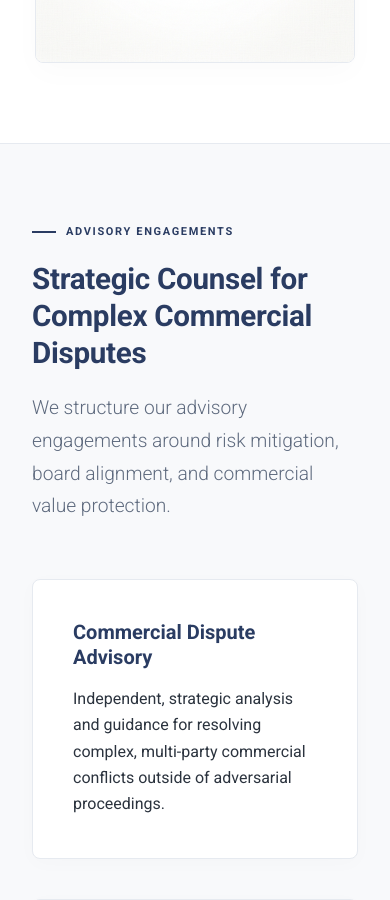
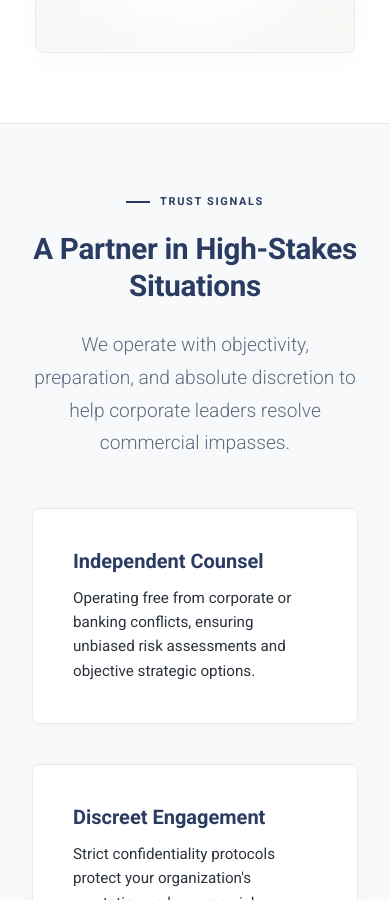
Before and after one commit to Rama-Roshinee06/na, a React (Vite) app in the folder frontend/: page / in a window 390 px wide. Shown: the part 1100-2000 px from the top of the page. Built offline with nearby package versions, Linux system fonts and the light colour scheme.

Commit message:
Initial commit

```diff
--- a/frontend/src/data/content.js
+++ b/frontend/src/data/content.js
@@ -21,8 +21,8 @@ export const founder = {
   tagline:
     "Strategic Negotiation Advisor | Commercial Resolution Specialist | Executive Decision Support",
   bio: [
-    "Shrivatsan Balagopal serves as a trusted advisor to executives, founders, and boards navigating commercially significant negotiations, institutional challenges, and complex stakeholder disputes.",
-    "With extensive experience across banking, insurance, telecommunications, and highly regulated business environments, he provides objective decision support and strategic negotiation expertise to resolve complex matters before they escalate to litigation.",
+    "Shrivatsan Balagopal serves as a trusted strategic advisor to corporate leaders, boards, and general counsel facing complex commercial challenges, high-value disputes, and institutional deadlocks.",
+    "Drawing on extensive experience across banking, insurance, telecommunications, and highly regulated environments, he provides objective decision support and strategic negotiation expertise to resolve complex matters before they escalate to litigation.",
     "His work focuses on high-value commercial claims, post-lending obligations, regulatory interactions, and restructuring negotiations where disciplined strategy, structured preparation, and commercial objectivity are critical."
   ],
   philosophy:
@@ -37,11 +37,11 @@ export const brand = {
 };
 
 export const hero = {
-  headline: "Resolving Complex Commercial Disputes Before Litigation",
+  headline: "We Help Executives Resolve Commercial Disputes Before They Become Litigation",
   body:
     "Neutral Advisory provides independent strategic negotiation and decision support for corporate executives, boards, and general counsel facing high-stakes institutional disputes and commercial conflicts.",
   primaryCta: "Schedule a Confidential Consultation",
-  secondaryCta: "Learn Our Approach"
+  secondaryCta: "View Our Approach"
 };
 
 export const pillars = [
@@ -61,11 +61,8 @@ export const pillars = [
 
 export const philosophy = {
   eyebrow: "Our Philosophy",
-  headline: "Objective Thinking Creates Better Commercial Outcomes.",
-  body: [
-    "Commercial negotiations often become difficult not because solutions are unavailable, but because stakeholders become entrenched in positions rather than interests.",
-    "Neutral Advisory helps organizations negotiate with clarity, structure, and commercial discipline — enabling informed decisions that preserve business value and support sustainable outcomes."
-  ]
+  headline: "Discipline, Preparation, and Objectivity",
+  body: "We believe that successful negotiations are built on facts, preparation, and disciplined commercial thinking — not confrontation. Our approach emphasizes objectivity, structured preparation weeks before the first meeting, and analyzing underlying business interests rather than entrenched legal positions. This methodology enables executive leaders to make informed decisions that protect corporate value and preserve critical relationships."
 };
 
 export const whenToEngage = [
@@ -103,51 +100,43 @@ export const processSteps = {
   steps: [
     {
       step: "01",
-      title: "Understand the Situation",
-      body: "We conduct a rapid, confidential assessment of the dispute, mapping the history, key stakeholders, and institutional context."
+      title: "Understand",
+      body: "We conduct a rapid, confidential assessment of the dispute context, historical relationships, and stakeholder positions."
     },
     {
       step: "02",
-      title: "Analyze Interests & Risks",
-      body: "We look beyond formal legal positions to identify the underlying commercial interests, financial exposures, and operational risks of all parties."
+      title: "Assess",
+      body: "We analyze the underlying commercial interests, financial exposures, and operational risks of all involved parties."
     },
     {
       step: "03",
-      title: "Develop Executive Strategy",
-      body: "We formulate a structured negotiation strategy, including leverage analysis, messaging frameworks, and decision-support modeling for leadership."
+      title: "Strategize",
+      body: "We formulate a structured negotiation strategy, including scenario modeling, leverage analysis, and messaging frameworks."
     },
     {
       step: "04",
-      title: "Support Resolution",
-      body: "We advise executives throughout the engagement, providing real-time strategic counsel to break impasses and secure sustainable commercial agreements."
+      title: "Resolve",
+      body: "We advise executives in real-time throughout the engagement to execute the strategy, break impasses, and secure agreements."
     }
   ]
 };
 
 export const whyNeutral = [
   {
-    title: "Confidential Engagements",
-    body: "We operate with absolute discretion, protecting your organization's reputation and commercial positions."
+    title: "Independent Counsel",
+    body: "Operating free from corporate or banking conflicts, ensuring unbiased risk assessments and objective strategic options."
+  },
+  {
+    title: "Discreet Engagement",
+    body: "Strict confidentiality protocols protect your organization's reputation and commercial positions throughout negotiations."
+  },
+  {
+    title: "Commercially Focused",
+    body: "Structured strategies designed to align competing stakeholders and resolve deadlocks before they trigger litigation expenses."
   },
   {
     title: "Founder-Led Advisory",
-    body: "Every engagement receives the direct, personal attention and deep commercial expertise of Shrivatsan Balagopal."
-  },
-  {
-    title: "Independent Perspective",
-    body: "Free from institutional conflicts, we provide objective, unbiased analysis of your negotiation leverage and risks."
-  },
-  {
-    title: "Commercial Expertise",
-    body: "We focus on business-centric resolutions that prioritize financial value and operational continuity over legal posturing."
-  },
-  {
-    title: "Strategic Negotiation Framework",
-    body: "Our methodology is built on rigorous analysis of interests, systematic preparation, and disciplined communication strategy."
-  },
-  {
-    title: "Executive Decision Support",
-    body: "We equip boards and C-suite leaders with the clear frameworks and scenario modeling needed to make high-stakes decisions."
+    body: "Every engagement is directly led and executed by Shrivatsan Balagopal, providing senior-level counsel at every phase."
   }
 ];
 
@@ -166,27 +155,39 @@ export const about = {
 export const services = [
   {
     title: "Commercial Dispute Advisory",
-    body: "Independent, strategic analysis and guidance for resolving complex, multi-party commercial conflicts outside of adversarial proceedings."
+    challenge: "Escalating contract disagreements and commercial deadlocks threatening joint ventures or critical business relationships.",
+    role: "Formulating strategic negotiation postures, analyzing stakeholder leverage, and facilitating communication pathways.",
+    outcome: "Sustainable commercial resolutions achieved quietly, bypassing public courts and preserving key partner relationships."
   },
   {
     title: "Executive Negotiation Strategy",
-    body: "Structured preparation, scenario planning, and real-time decision support for high-value business negotiations."
+    challenge: "High-value business negotiations where leverage is misidentified and structural preparation is lacking.",
+    role: "Providing scenario planning, prepared positioning, and real-time decision-support modeling for leadership teams.",
+    outcome: "Optimized negotiation outcomes and aligned boardroom expectations under pressurized conditions."
   },
   {
     title: "Stakeholder Alignment",
-    body: "Facilitating consensus and resolving deadlocks among boards, lenders, shareholders, and joint venture partners."
+    challenge: "Conflicting priorities among boards, lenders, insurers, and key partners stalling critical corporate actions.",
+    role: "Designing structured negotiation frameworks to identify shared economic interests and bridge impasses.",
+    outcome: "Board and stakeholder consensus secured, restoring corporate momentum and path forward."
   },
   {
     title: "Pre-Litigation Resolution",
-    body: "Designing and executing structured negotiation pathways to settle business-critical disputes before they escalate to public court battles."
+    challenge: "Imminent threat of costly, public, and prolonged court proceedings draining executive resources.",
+    role: "Developing and executing out-of-court settlement strategies and disciplined executive communications.",
+    outcome: "Disputes settled discreetly and efficiently, protecting corporate value and avoiding legal exposure."
   },
   {
     title: "Board-Level Conflict Support",
-    body: "Objective advisory for corporate boards, founders, and managing directors facing sensitive internal governance or strategic impasses."
+    challenge: "Sensitive governance impasses, founder disagreements, or strategic direction deadlocks.",
+    role: "Acting as an independent, objective advisor to analyze leverage, interest alignment, and settlement pathways.",
+    outcome: "Governance deadlock resolved and constructive executive decision-making re-established."
   },
   {
     title: "Insurance & Contract Dispute Advisory",
-    body: "Strategic advocacy and negotiation support for resolving high-value commercial insurance claims and complex contract performance disagreements."
+    challenge: "Significant commercial insurance claim disputes, coverage denials, or contract performance impasses.",
+    role: "Analyzing complex policy terms, coordinating multi-party claim positioning, and leading settlement discussions.",
+    outcome: "Claim recovery maximized and contract performance disputes settled with minimal operational disruption."
   }
 ];
 
@@ -278,7 +279,7 @@ export const faq = {
 
 export const insights = [
   {
-    id: "why-ceos-lose-before-entering-room",
+    id: "why-ceos-lose-entering-room",
     category: "Negotiation Strategy",
     title: "Why Most CEOs Lose Before They Enter the Room",
     excerpt:
@@ -297,7 +298,7 @@ export const insights = [
   },
   {
     id: "leverage-is-not-what-you-think",
-    category: "Executive Insight",
+    category: "Executive Leadership",
     title: "Leverage Is Not What You Think It Is",
     excerpt:
       "Founders and executives consistently misidentify their own leverage — and systematically underestimate their counterpart's. A framework for clarity.",
--- a/frontend/src/pages/Home.jsx
+++ b/frontend/src/pages/Home.jsx
@@ -1,12 +1,11 @@
 import { useEffect } from "react";
 import { useLocation } from "react-router-dom";
-import { hero } from "../data/content.js";
+import { hero, whyNeutral } from "../data/content.js";
 import heroGraphic from "../assets/hero-graphic.jpg";
 
 import Services from "./Services.jsx";
 import About from "./About.jsx";
 import Industries from "./Industries.jsx";
-import Scenarios from "./Scenarios.jsx";
 import Founder from "./Founder.jsx";
 import Insights from "./Insights.jsx";
 import Contact from "./Contact.jsx";
@@ -65,8 +64,8 @@ export default function Home() {
                 {hero.body}
               </p>
               <div style={{ display: "flex", gap: 16, flexWrap: "wrap" }}>
-                <a href="#contact" onClick={(e) => handleLinkClick(e, "#contact")} className="btn btn--primary">{hero.primaryCta}</a>
-                <a href="#about" onClick={(e) => handleLinkClick(e, "#about")} className="btn btn--outline">{hero.secondaryCta}</a>
+                <a href="#contact" onClick={(e) => handleLinkClick(e, "#contact")} className="btn btn--primary">Schedule a Confidential Consultation</a>
+                <a href="#approach" onClick={(e) => handleLinkClick(e, "#approach")} className="btn btn--outline">View Our Approach</a>
               </div>
             </div>
             <div style={{ display: "flex", justifyContent: "center" }}>
@@ -87,24 +86,39 @@ export default function Home() {
         </div>
       </section>
 
+      {/* WHY NEUTRAL ADVISORY */}
+      <section id="why-neutral" className="section--dim" style={{ borderTop: "1.5px solid var(--border-light)", borderBottom: "1.5px solid var(--border-light)" }}>
+        <div className="container">
+          <div style={{ textAlign: "center", marginBottom: 48 }}>
+            <div className="eyebrow">Trust Signals</div>
+            <h2 style={{ color: "var(--navy)" }}>A Partner in High-Stakes Situations</h2>
+            <p className="lede" style={{ margin: "0 auto" }}>We operate with objectivity, preparation, and absolute discretion to help corporate leaders resolve commercial impasses.</p>
+          </div>
+
+          <div className="grid grid--2">
+            {whyNeutral.map((w, i) => (
+              <div key={i} className="card" style={{ background: "var(--paper)", border: "1.5px solid var(--border-light)" }}>
+                <h3 style={{ color: "var(--navy)", margin: "0 0 12px", fontSize: "1.25rem", fontWeight: 700 }}>{w.title}</h3>
+                <p style={{ margin: 0, fontSize: "0.95rem", lineHeight: 1.6, color: "var(--text-body)" }}>{w.body}</p>
+              </div>
+            ))}
+          </div>
+        </div>
+      </section>
+
       {/* SERVICES */}
-      <section id="services" className="section--dim" style={{ borderTop: "1.5px solid var(--border-light)", borderBottom: "1.5px solid var(--border-light)" }}>
+      <section id="services">
         <Services />
       </section>
 
-      {/* ABOUT */}
-      <section id="about">
-        <About />
-      </section>
-
       {/* INDUSTRIES */}
-      <section id="industries" className="section--dim" style={{ borderTop: "1.5px solid var(--border-light)", borderBottom: "1.5px solid var(--border-light)" }}>
+      <section id="industries" className="section--tint" style={{ borderTop: "1.5px solid var(--border-light)", borderBottom: "1.5px solid var(--border-light)" }}>
         <Industries />
       </section>
 
-      {/* SCENARIOS */}
-      <section id="scenarios">
-        <Scenarios />
+      {/* APPROACH */}
+      <section id="approach">
+        <About />
       </section>
 
       {/* FOUNDER */}
@@ -118,12 +132,12 @@ export default function Home() {
       </section>
 
       {/* CONTACT */}
-      <section id="contact" className="section--dim" style={{ borderTop: "1.5px solid var(--border-light)", borderBottom: "1.5px solid var(--border-light)" }}>
+      <section id="contact" className="section--tint" style={{ borderTop: "1.5px solid var(--border-light)", borderBottom: "1.5px solid var(--border-light)" }}>
         <Contact />
       </section>
 
       {/* FINAL CALL-TO-ACTION */}
-      <section className="section section--navy" style={{ textAlign: "center", borderTop: "1.5px solid var(--border-on-navy)" }}>
+      <section id="final-cta" className="section section--navy" style={{ textAlign: "center", borderTop: "1.5px solid var(--border-on-navy)" }}>
         <div className="container" style={{ maxWidth: 760 }}>
           <h2 style={{ color: "#ffffff", marginBottom: 16, fontSize: "2rem" }}>Partner-Led Strategic Alignment</h2>
           <p style={{ color: "var(--text-muted-on-navy)", fontSize: "1.1rem", lineHeight: 1.6, marginBottom: 32, fontWeight: 300 }}>
--- a/frontend/src/pages/Services.jsx
+++ b/frontend/src/pages/Services.jsx
@@ -6,15 +6,31 @@ export default function Services() {
       <div style={{ marginBottom: 56 }}>
         <div className="eyebrow">Advisory Engagements</div>
         <h2 style={{ maxWidth: 720, margin: "0 0 20px", color: "var(--navy)" }}>Strategic Counsel for Complex Commercial Disputes</h2>
-        <p className="lede">We structure our advisory engagements around risk mitigation, board alignment, and commercial value protection.</p>
+        <p className="lede">We structure our advisory engagements around risk preemption, board alignment, and value protection.</p>
       </div>
 
       <div className="grid grid--2">
         {services.map((s, i) => (
-          <div key={i} className="card" style={{ background: "var(--paper)", border: "1.5px solid var(--border-light)", display: "flex", flexDirection: "column", justifyContent: "space-between" }}>
+          <div key={i} className="card" style={{ background: "var(--paper)", border: "1.5px solid var(--border-light)", display: "flex", flexDirection: "column", gap: 20 }}>
             <div>
-              <h3 style={{ color: "var(--navy)", margin: "0 0 16px", fontSize: "1.25rem", fontWeight: 700 }}>{s.title}</h3>
-              <p style={{ margin: 0, fontSize: "1rem", lineHeight: 1.65, color: "var(--text-body)" }}>{s.body}</p>
+              <h3 style={{ color: "var(--navy)", margin: "0 0 16px", fontSize: "1.35rem", fontWeight: 700 }}>{s.title}</h3>
+            </div>
+
+            <div style={{ display: "flex", flexDirection: "column", gap: 16 }}>
+              <div>
+                <span style={{ display: "block", fontSize: "10px", fontWeight: 700, letterSpacing: "0.08em", textTransform: "uppercase", color: "var(--navy)", marginBottom: 4 }}>Client Challenge</span>
+                <span style={{ fontSize: "0.95rem", lineHeight: 1.6, color: "var(--text-body)", display: "block" }}>{s.challenge}</span>
+              </div>
+
+              <div style={{ borderTop: "1px solid var(--border-light)", paddingTop: 12 }}>
+                <span style={{ display: "block", fontSize: "10px", fontWeight: 700, letterSpacing: "0.08em", textTransform: "uppercase", color: "var(--navy)", marginBottom: 4 }}>Advisory Role</span>
+                <span style={{ fontSize: "0.95rem", lineHeight: 1.6, color: "var(--text-body)", display: "block" }}>{s.role}</span>
+              </div>
+
+              <div style={{ borderTop: "1px solid var(--border-light)", paddingTop: 12 }}>
+                <span style={{ display: "block", fontSize: "10px", fontWeight: 700, letterSpacing: "0.08em", textTransform: "uppercase", color: "var(--navy)", marginBottom: 4 }}>Business Outcome</span>
+                <span style={{ fontSize: "0.95rem", lineHeight: 1.6, color: "var(--text-body)", fontWeight: 550, display: "block" }}>{s.outcome}</span>
+              </div>
             </div>
           </div>
         ))}
--- a/frontend/src/styles/global.css
+++ b/frontend/src/styles/global.css
@@ -2,6 +2,7 @@
   --navy-deep: #1A2846; /* Premium dark navy */
   --navy: #2A3C62; /* Primary brand color */
   --navy-light: #374E7C; /* Muted brand navy tint */
+  --navy-tint: #EFF2F7; /* Very light brand navy tint */
   --ink: #111B2D; /* Deep ink for text and layout */
   --paper: #ffffff;
   --paper-dim: #F8F9FB; /* Very Light Gray */
@@ -76,17 +77,17 @@ button { font-family: inherit; cursor: pointer; border: none; background: none;
 }
 
 section {
-  padding: 100px 0; /* Standard section padding for generous whitespace */
+  padding: 80px 0; /* Reduced by 20% to improve flow without crowding */
   scroll-margin-top: 80px; /* Accounts for fixed navbar height */
 }
 
 .section--hero {
-  padding-top: 60px; /* Reduced excessive whitespace at the top of the page */
-  padding-bottom: 80px;
+  padding-top: 50px; /* Further reduced excessive whitespace at the top of the page */
+  padding-bottom: 70px;
   background: var(--paper);
 }
 
-.section--tight { padding: 64px 0; }
+.section--tight { padding: 48px 0; }
 
 .section--navy {
   background: var(--navy-deep);
@@ -95,6 +96,10 @@ section {
 
 .section--dim {
   background: var(--paper-dim);
+}
+
+.section--tint {
+  background: var(--navy-tint);
 }
 
 h1, h2, h3, h4 {
@@ -117,7 +122,7 @@ h1 { font-size: clamp(2.5rem, 5vw, 3.8rem); font-weight: 700; letter-spacing: -0
 h2 { font-size: clamp(1.85rem, 3.5vw, 2.5rem); font-weight: 700; letter-spacing: -0.01em; }
 h3 { font-size: 1.35rem; font-weight: 500; }
 
-p { margin: 0 0 20px; color: var(--text-muted); font-size: 1.05rem; }
+p { margin: 0 0 20px; color: var(--text-muted); font-size: 1.09 rem; }
 .section--navy p { color: var(--text-muted-on-navy); }
 
 .lede {
@@ -188,7 +193,7 @@ p { margin: 0 0 20px; color: var(--text-muted); font-size: 1.05rem; }
 
 @media (max-width: 900px) {
   .grid--2, .grid--3, .grid--4 { grid-template-columns: 1fr; }
-  section { padding: 70px 0; }
+  section { padding: 60px 0; }
 }
 
 .card {
```
Also changed, not shown: frontend/src/components/Footer.jsx (+28 -11 lines), frontend/src/components/Navbar.jsx (+13 -9 lines), frontend/src/pages/About.jsx (+61 -22 lines), 3 other files (tests, documents, lock files or other folders).
